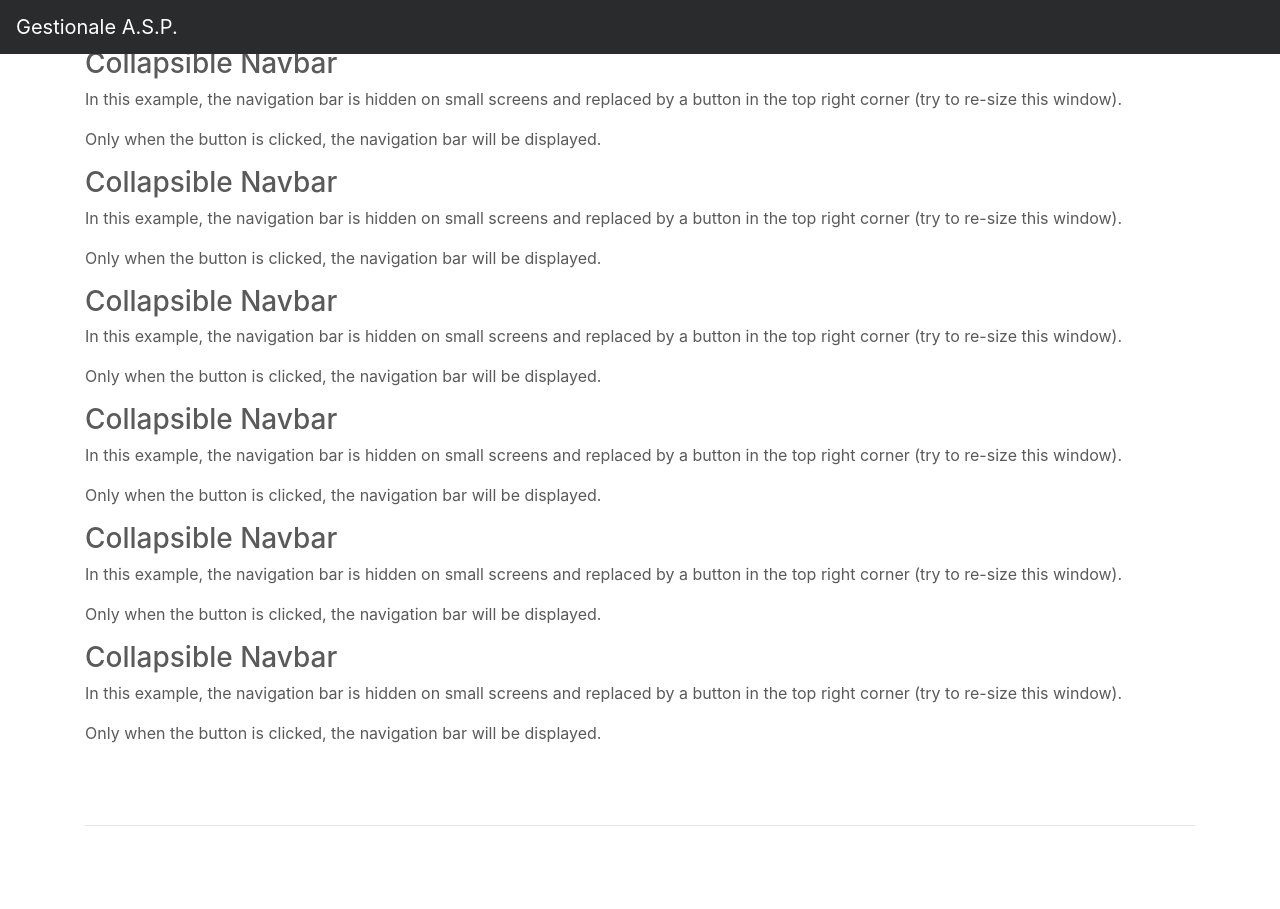
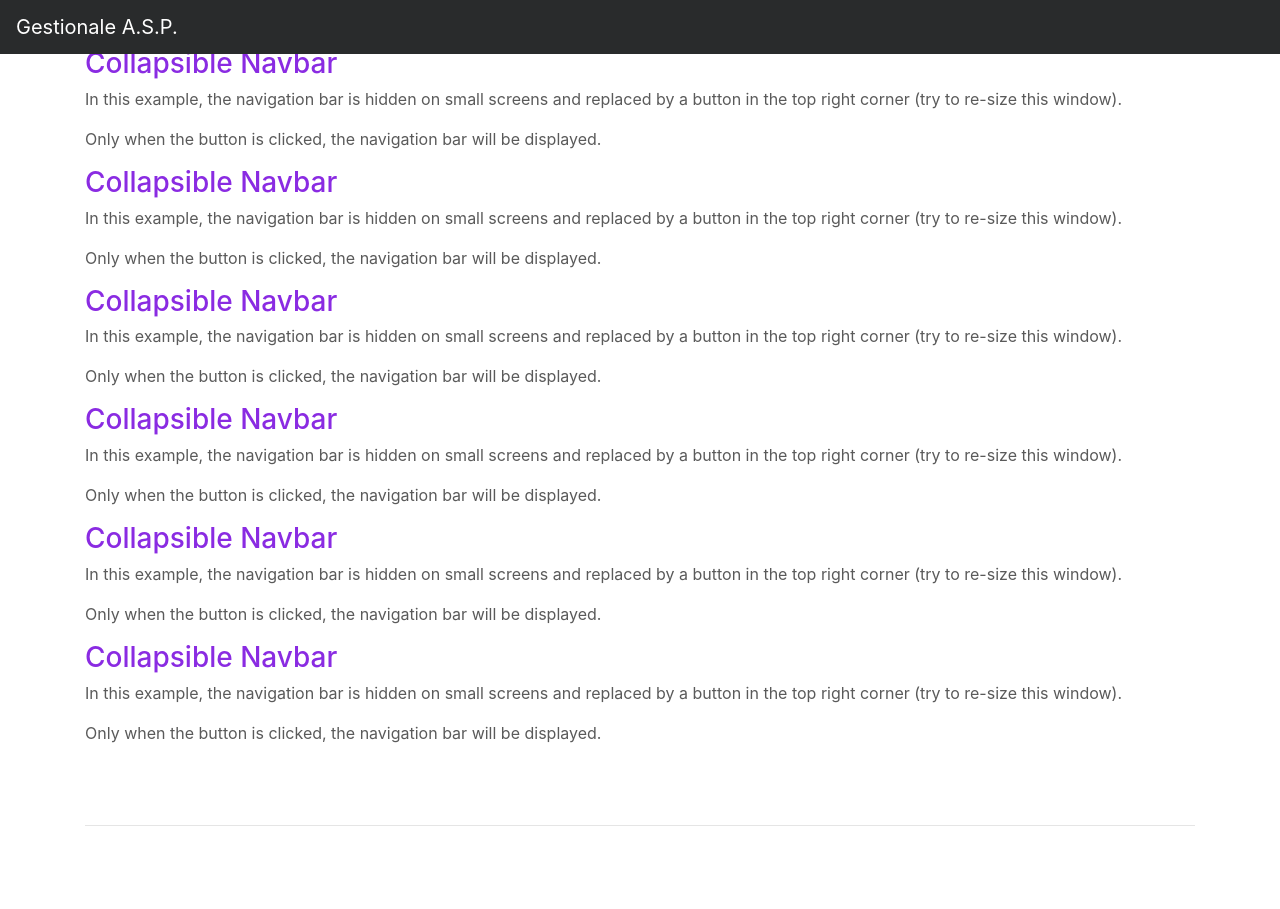
Before and after one commit to Holy87/animazione_gest, a PHP site: page / in a window 1280 px wide. Shown: the top 909 px of the page. Run offline with PHP 8.4, Linux system fonts and the light colour scheme; some libraries are stand-ins or nearby versions.

Commit message:
Preparazione alla grafica

```diff
--- a/assets/styles/style.css
+++ b/assets/styles/style.css
@@ -6,6 +6,10 @@ body {
   padding-top: 3rem;
   padding-bottom: 3rem;
   color: #5a5a5a;
+}
+
+h3 {
+  color: blueviolet;
 }
 
 
```
Also changed, not shown: .htaccess.
